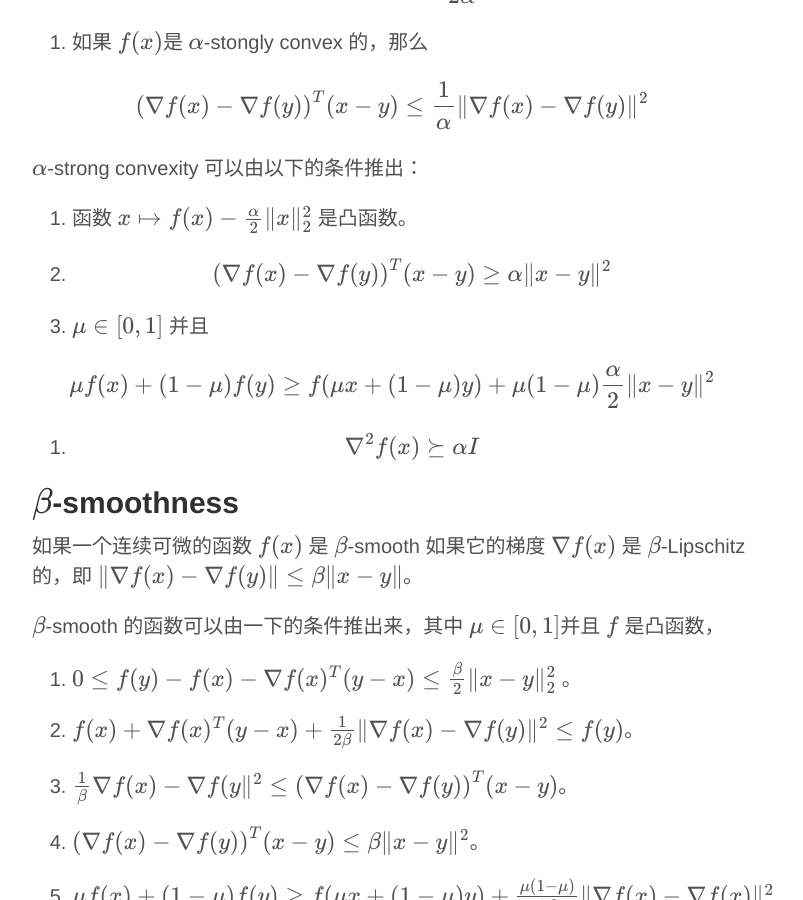
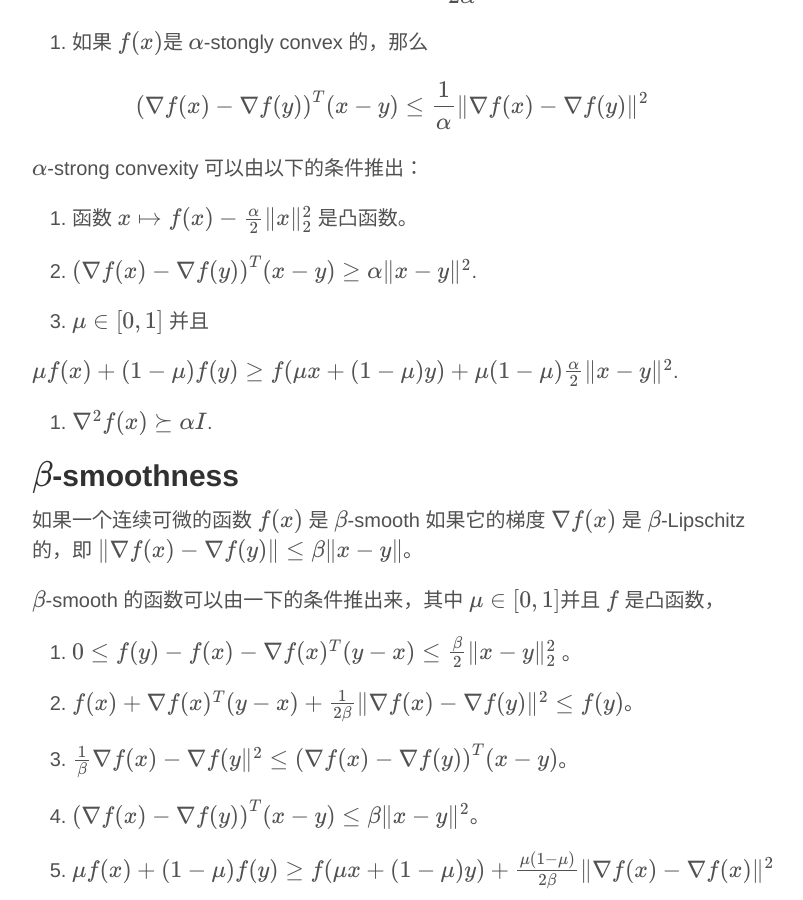
Before and after one commit to bjsc/cswhjiang.github.io, a Jekyll site: the page built from _posts/2015-04-08-strong-convexity-and-smoothness.md, in a window 1280 px wide and 900 px high, scrolled down 1125 px. Shown: the whole window, without its empty margins (248-1051 px from the left). Built offline with Jekyll 4.4.1, drawn with Linux system fonts in a browser that asks for light colours; formulas are drawn with MathJax 3; comment, search, counter and statistics services are not loaded.

Commit message:
convexity and smoothness

```diff
--- a/_posts/2015-04-08-strong-convexity-and-smoothness.md
+++ b/_posts/2015-04-08-strong-convexity-and-smoothness.md
@@ -39,13 +39,13 @@ $$\alpha$$-strong convexity 可以由以下的条件推出：
 
 1. 函数 $$ x \mapsto f(x) - \frac{\alpha}{2}\|x\|_2^2$$  是凸函数。
 
-2. $$ \left(\nabla f(x) - \nabla f(y)\right)^T(x-y) \geq \alpha \|x-y\|^2 $$
+2. $$ \left(\nabla f(x) - \nabla f(y)\right)^T(x-y) \geq \alpha \|x-y\|^2 $$.
 
 3. $$ \mu \in [0,1]$$ 并且
 
- $$ \mu f(x) + (1-\mu) f(y) \geq f(\mu x + (1-\mu)y) + \mu (1-\mu) \frac{\alpha}{2} \|x-y\|^2$$
+ $$ \mu f(x) + (1-\mu) f(y) \geq f(\mu x + (1-\mu)y) + \mu (1-\mu) \frac{\alpha}{2} \|x-y\|^2$$.
 
-4. $$\nabla^2 f(x) \succeq \alpha I$$
+4. $$\nabla^2 f(x) \succeq \alpha I$$.
 
 
 ## $$ \beta$$-smoothness
```
